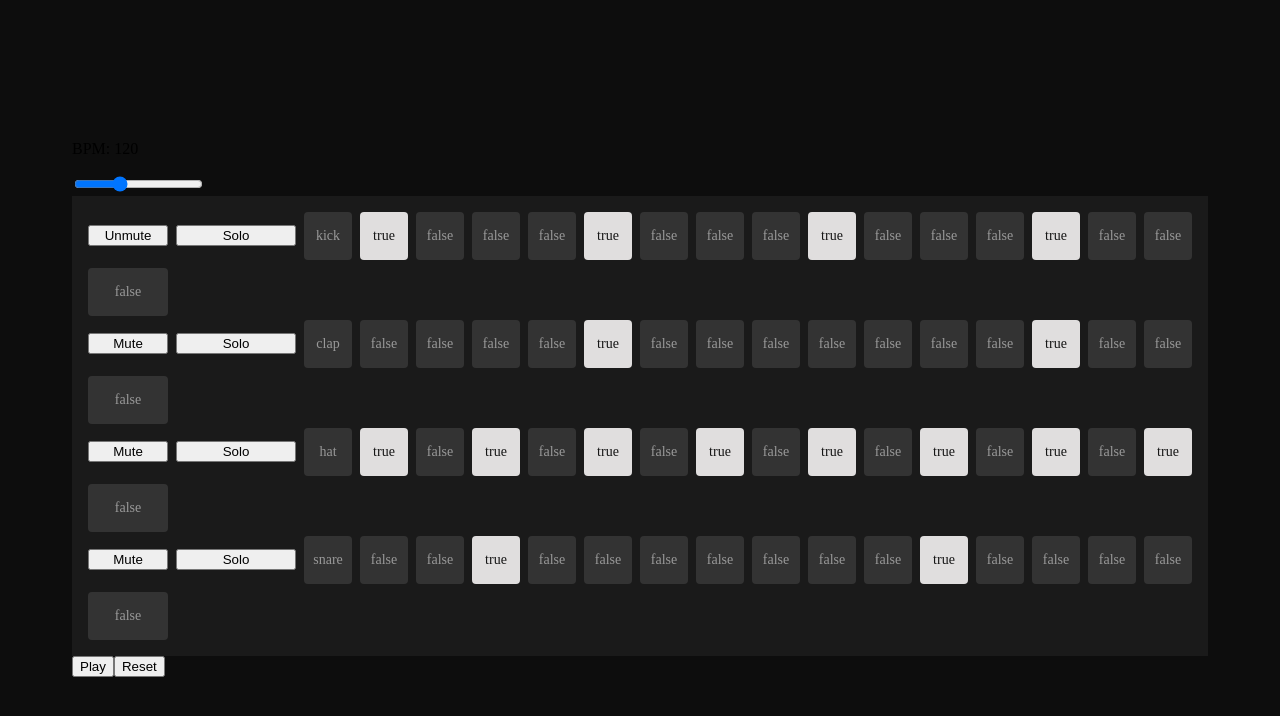
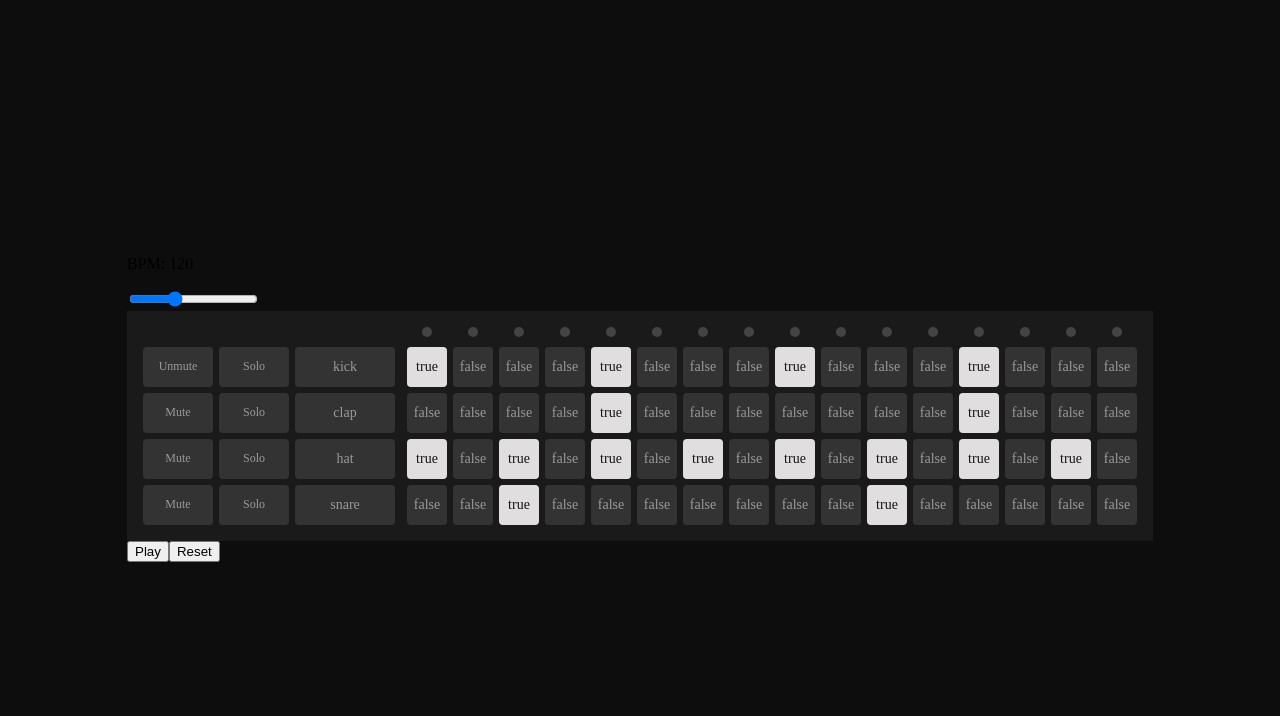
Before and after one commit to dameox/Cquence, an Angular app: page / in a window 1280 px wide. Shown: the top 716 px of the page. Built offline with nearby package versions, Linux system fonts and the light colour scheme; no server answers.

Commit message:
made a playahead with LED glow effect and refactored the grid

```diff
--- a/src/app/grid/grid.css
+++ b/src/app/grid/grid.css
@@ -1,21 +1,72 @@
 .grid-container {
   display: flex;
-  flex-direction: column;
-  gap: 4px;
+  gap: 12px;
   padding: 16px;
   background: #1a1a1a;
   width: fit-content;
 }
 
-.grid-row {
+.track-headers {
+  display: flex;
+  flex-direction: column;
+  gap: 6px;
+}
+.header-spacer {
+  height: 10px;
+  margin-bottom: 4px;
+}
+
+.track-header {
   display: grid;
-  grid-template-columns: 80px 120px repeat(16, 48px);
-  gap: 8px;
+  grid-template-columns: 70px 70px 100px;
+  gap: 6px;
+  height: 40px;
   align-items: center;
 }
 
+.track-header button {
+  height: 40px;
+  padding: 0;
+  border: none;
+  border-radius: 4px;
+  background: #333;
+  color: #999;
+  font-size: 12px;
+  cursor: pointer;
+  box-sizing: border-box;
+  font-family: inherit;
+}
+
+.steps-wrapper {
+  position: relative;
+  display: flex;
+  flex-direction: column;
+  gap: 6px;
+}
+
+.step-row {
+  display: grid;
+  grid-template-columns: repeat(16, 40px);
+  gap: 6px;
+}
+
+.playhead {
+  position: absolute;
+  top: 0;
+  width: 40px;
+  height: 100%;
+  background: rgba(0, 255, 200, 0.2);
+  box-shadow: 0 0 16px 6px rgba(0, 255, 200, 0.5);
+  border-radius: 4px;
+  pointer-events: none;
+  transition: left 0.07s linear;
+  z-index: 0;
+}
+
 .grid-cell {
-  height: 48px;
+  position: relative;
+  z-index: 1;
+  height: 40px;
   display: flex;
   align-items: center;
   justify-content: center;
@@ -29,3 +80,24 @@
   background: #e0dede;
   color: #161616;
 }
+
+.led-row {
+  display: grid;
+  grid-template-columns: repeat(16, 40px);
+  gap: 6px;
+  margin-bottom: 4px;
+}
+
+.led {
+  width: 10px;
+  height: 10px;
+  margin: 0 auto;
+  border-radius: 50%;
+  background: #444;
+  transition: background 0.05s linear, box-shadow 0.05s linear;
+}
+
+.led.lit {
+  background: #00ffc8;
+  box-shadow: 0 0 8px 3px rgba(0, 255, 200, 0.8);
+}
--- a/src/app/grid/grid.html
+++ b/src/app/grid/grid.html
@@ -1,14 +1,30 @@
 <div class="grid-container">
+     <div class="track-headers">
+      <div class="header-spacer"></div>
+      @for (item of sequencerState.tracks(); track item.name; let trackIndex = $index) {
+      <div class="track-header">
+        <button (click)="sequencerState.toggleMute(trackIndex)">{{ !item.muted ? 'Mute' : 'Unmute' }}</button>
+        <button (click)="sequencerState.toggleSolo(trackIndex)">{{ !item.soloed ? 'Solo' : 'Unsolo' }}</button>
+        <div class="grid-cell">{{ item.name }}</div>
+      </div>
+    }
+  </div>
+
+  <div class="steps-wrapper">
+            <div class="led-row">
+            @for (led of [0,1,2,3,4,5,6,7,8,9,10,11,12,13,14,15]; track $index) {
+            <div class="led" [class.lit]="scheduler.isPlaying() && $index === scheduler.currentStep()"></div>
+            }
+        </div>
+    @if (scheduler.isPlaying()) {
+      <div class="playhead" [style.left.px]="scheduler.currentStep() * 46"></div>
+    }
     @for (item of sequencerState.tracks(); track item.name; let trackIndex = $index) {
-            <div class="grid-row">
-                <button (click)="sequencerState.toggleMute(trackIndex)">{{!item.muted ? 'Mute' : 'Unmute'}}</button>
-                <button (click)="sequencerState.toggleSolo(trackIndex)">{{!item.soloed ? 'Solo' : 'Unsolo'}}</button>
-                <div class="grid-cell">{{ item.name }}</div>
-                @for (step of item.steps; track $index; let stepIndex = $index) {
-                    <div class="grid-cell" (click)="sequencerState.toggleClick(trackIndex, stepIndex)" [class.active]="step">{{ step }}</div>
-                }
-            </div>
-    } @empty {
-        <li>There are no items.</li>
+      <div class="step-row">
+        @for (step of item.steps; track $index; let stepIndex = $index) {
+          <div class="grid-cell" (click)="sequencerState.toggleClick(trackIndex, stepIndex)" [class.active]="step">{{ step }}</div>
+        }
+      </div>
     }
+  </div>
 </div>
--- a/src/app/grid/grid.ts
+++ b/src/app/grid/grid.ts
@@ -11,6 +11,5 @@ import { Scheduler } from '../scheduler/scheduler';
 })
 export class Grid {
   sequencerState = inject(SequencerState);
-
-
+  scheduler = inject(Scheduler);
 }
```
